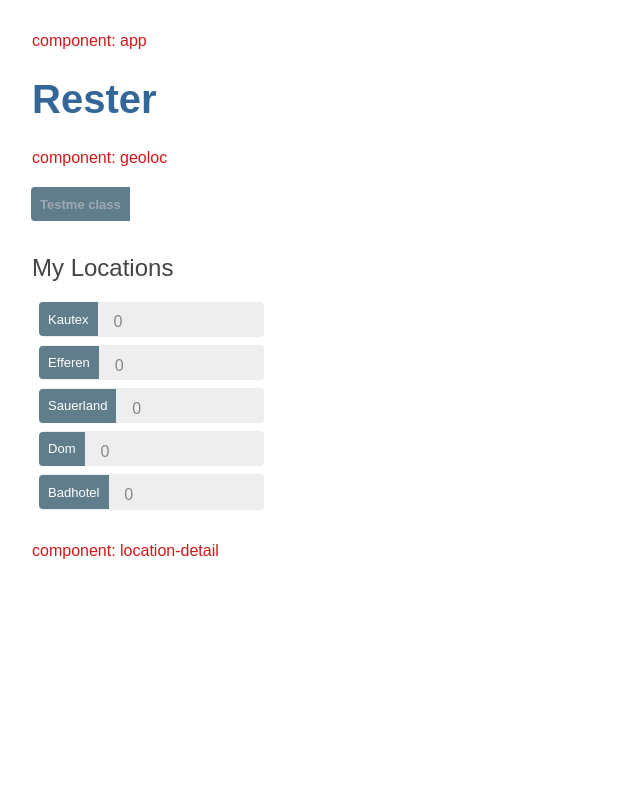
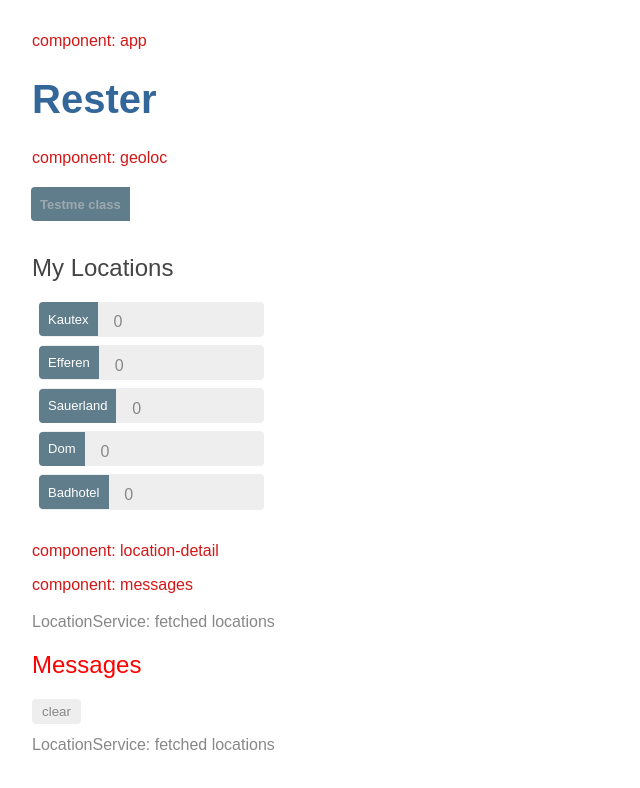
Before and after one commit to cevauh/mindsphere-rester, an Angular app: page /locations in a window 1280 px wide. Shown: the top 788 px of the page, without its empty margins (0-640 px from the left). Built offline with nearby package versions, Linux system fonts and the light colour scheme.

Commit message:
Now with Message Service in Servic

```diff
--- a/src/app/app.component.html
+++ b/src/app/app.component.html
@@ -1,3 +1,4 @@
 <p class=comp>component: app</p>
 <h1>{{title}}</h1>
 <app-geoloc></app-geoloc>
+<app-messages></app-messages>
--- a/src/app/app.module.ts
+++ b/src/app/app.module.ts
@@ -5,12 +5,14 @@
 import { AppComponent } from './app.component';
 import { GeolocComponent } from './geoloc/geoloc.component';
 import { LocationDetailComponent } from './location-detail/location-detail.component';
+import { MessagesComponent } from './messages/messages.component';
 
 @NgModule({
   declarations: [
     AppComponent,
     GeolocComponent,
-    LocationDetailComponent
+    LocationDetailComponent,
+    MessagesComponent
   ],
   imports: [
     BrowserModule,
--- a/src/app/location.service.ts
+++ b/src/app/location.service.ts
@@ -2,6 +2,7 @@
 import { Location } from './location';
 import { LOCATIONS } from './mock-locations';
 import { Observable, of } from 'rxjs';
+import { MessageService } from './message.service';
 
 
 @Injectable({
@@ -11,6 +12,7 @@
 export class LocationService {
 
   getLocations(): Observable <Location[]> {
+    this.messageService.add('LocationService: fetched locations')
     return of(LOCATIONS);
   }
 
@@ -24,5 +26,6 @@
   //   return of(HEROES);
   // }
 
-  constructor() { }
+  //constructor() { }
+  constructor(private messageService: MessageService) { }   //Dependency Injection
 }
--- /dev/null
+++ b/src/app/message.service.ts
@@ -0,0 +1,16 @@
+import { Injectable } from '@angular/core';
+
+@Injectable({
+  providedIn: 'root',
+})
+export class MessageService {
+  messages: string[] = [];
+
+  add(message: string) {
+    this.messages.push(message);
+  }
+
+  clear() {
+    this.messages = [];
+  }
+}
--- /dev/null
+++ b/src/app/messages/messages.component.css
@@ -0,0 +1,35 @@
+/* MessagesComponent's private CSS styles */
+h2 {
+    color: red;
+    font-family: Arial, Helvetica, sans-serif;
+    font-weight: lighter;
+  }
+  body {
+    margin: 2em;
+  }
+  body, input[text], button {
+    color: crimson;
+    font-family: Cambria, Georgia;
+  }
+
+  button.clear {
+    font-family: Arial;
+    background-color: #eee;
+    border: none;
+    padding: 5px 10px;
+    border-radius: 4px;
+    cursor: pointer;
+    cursor: hand;
+  }
+  button:hover {
+    background-color: #cfd8dc;
+  }
+  button:disabled {
+    background-color: #eee;
+    color: #aaa;
+    cursor: auto;
+  }
+  button.clear {
+    color: #888;
+    margin-bottom: 12px;
+  }
--- /dev/null
+++ b/src/app/messages/messages.component.html
@@ -0,0 +1,8 @@
+<p class=comp>component: messages</p>
+{{messageService.messages}}
+<div *ngIf="messageService.messages.length">
+    <h2>Messages</h2>
+    <button class="clear"
+            (click)="messageService.clear()">clear</button>
+    <div *ngFor='let message of messageService.messages'> {{message}} </div>
+</div>
--- /dev/null
+++ b/src/app/messages/messages.component.ts
@@ -0,0 +1,18 @@
+import { Component, OnInit } from '@angular/core';
+import { MessageService } from '../message.service';
+
+
+@Component({
+  selector: 'app-messages',
+  templateUrl: './messages.component.html',
+  styleUrls: ['./messages.component.css']
+})
+export class MessagesComponent implements OnInit {
+
+  //constructor() { }
+  constructor(public messageService: MessageService) {}     //Dependency Injection
+
+  ngOnInit() {
+  }
+
+}
```
Also changed, not shown: 2 other files (tests, documents, lock files or other folders).
